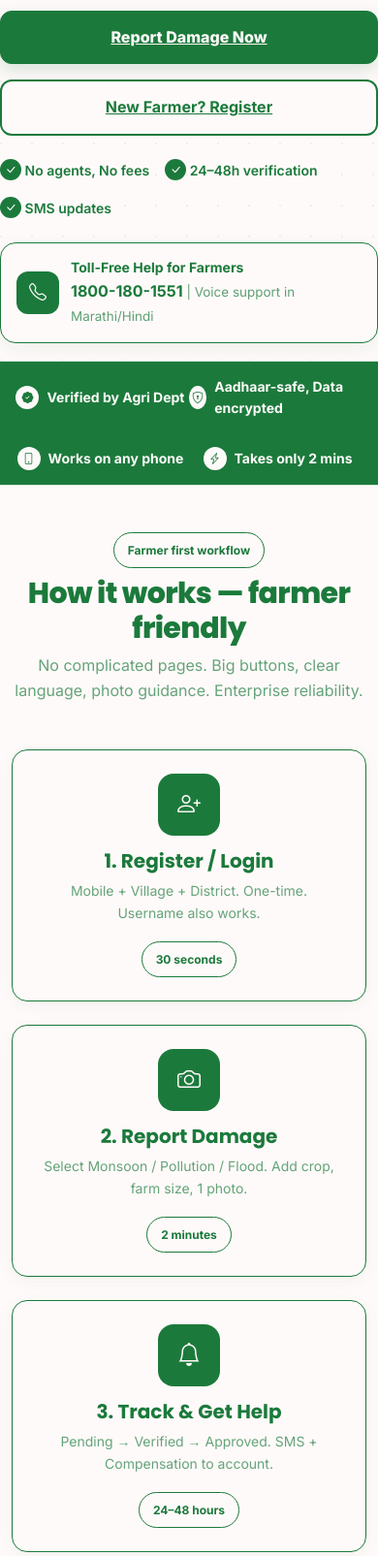
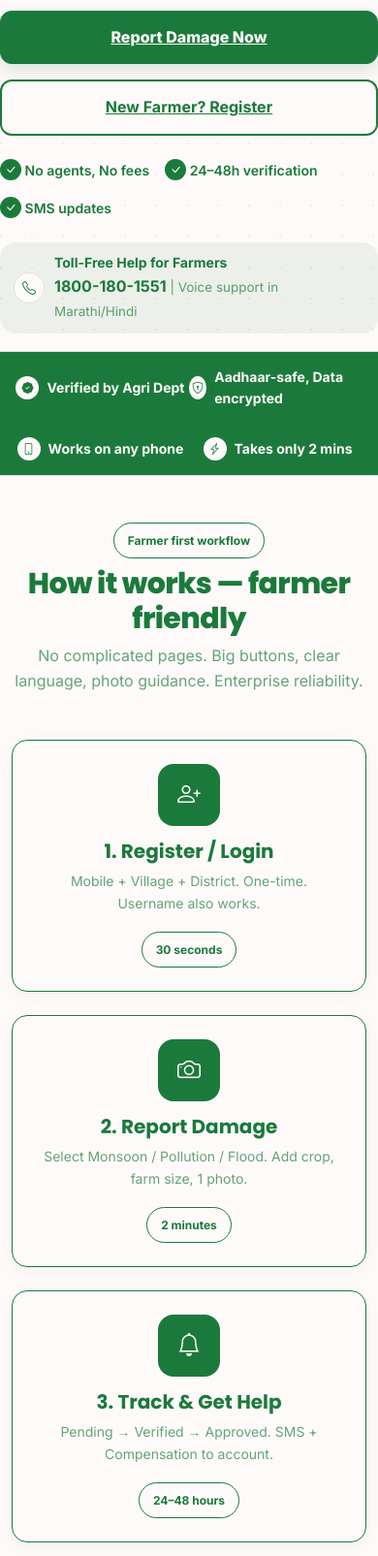
Before and after one commit to doxpro26-star/krushak, a Flask app: page / in a window 390 px wide. Shown: the part 632-2237 px from the top of the page at 97% size. Run offline with Flask 3, Linux system fonts and the light colour scheme; data comes from the database, SQL or seed files in the repository.

Commit message:
a11y: fix 4 heuristics - nav spacing 20px gap, Admin button parity, centered Recent Reports, subtle help card

```diff
--- a/static/css/style.css
+++ b/static/css/style.css
@@ -30,8 +30,11 @@ h4{ font-size:var(--fs-xl); }
 a{ color:var(--green); }
 .text-muted{ color:rgba(27,122,59,0.68)!important; }
 
-/* NAV — Snow White + Green */
+/* NAV — Snow White + Green — spacing fix: 20px gap for click targets */
 #mainNav{ background:var(--snow); border-bottom:1.5px solid var(--green-line); padding:12px 0; }
+#mainNav .navbar-nav{ gap:20px; }
+#mainNav .navbar-nav .nav-item{ display:flex; align-items:center; }
+@media(max-width:991px){ #mainNav .navbar-nav{ gap:8px; } }
 .brand-icon{ width:40px; height:40px; background:var(--green); color:var(--snow); border-radius:var(--r-md); display:inline-flex; align-items:center; justify-content:center; font-size:var(--fs-lg);}
 .brand-text{ font-family:'Poppins',sans-serif; font-weight:800; color:var(--green); font-size:1.2rem; letter-spacing:-.4px;}
 .brand-badge{ background:var(--snow); color:var(--green); border:1.5px solid var(--green); font-size:var(--fs-xs); padding:4px 8px; border-radius:var(--r-pill); font-weight:800;}
@@ -60,8 +63,8 @@ a{ color:var(--green); }
 .btn-white:hover{ background:var(--green); color:var(--snow);}
 .hero-checks{ display:flex; flex-wrap:wrap; gap:16px; font-weight:600; color:var(--green); font-size:var(--fs-sm);}
 .hero-checks i{ width:22px; height:22px; background:var(--green); color:var(--snow); border-radius:50%; display:inline-flex; align-items:center; justify-content:center; font-size:var(--fs-xs);}
-.help-two{ background:var(--snow); border:1.5px solid var(--green); border-radius:var(--r-lg); padding:14px 16px; display:flex; gap:12px; align-items:center; max-width:390px; box-shadow:0 6px 20px rgba(27,122,59,0.08);}
-.help-icon-two{ width:44px; height:44px; background:var(--green); color:var(--snow); border-radius:var(--r-md); display:flex; align-items:center; justify-content:center; flex-shrink:0; font-size:var(--fs-lg);}
+.help-two{ background:var(--green-light); border:none; border-radius:var(--r-lg); padding:10px 14px; display:flex; gap:10px; align-items:center; max-width:390px; box-shadow:none;}
+.help-icon-two{ width:32px; height:32px; background:var(--snow); color:var(--green); border:1px solid var(--green-line); border-radius:50%; display:flex; align-items:center; justify-content:center; flex-shrink:0; font-size:var(--fs-sm);}
 .hero-visual{ position:relative; }
 .hero-visual img{ width:100%; height:auto; max-height:460px; object-fit:contain; display:block; }
 
--- a/templates/base.html
+++ b/templates/base.html
@@ -44,7 +44,7 @@
         {% else %}
           <li class="nav-item"><a class="btn btn-outline-nav" href="{{ url_for('farmer_login') }}" data-i18n="nav_farmer_login">Farmer Login</a></li>
           <li class="nav-item ms-lg-1"><a class="btn btn-primary-nav" href="{{ url_for('farmer_register') }}" data-i18n="nav_farmer_register">Farmer Register</a></li>
-          <li class="nav-item"><a class="nav-link" href="{{ url_for('admin_login') }}" data-i18n="nav_admin_short">Admin</a></li>
+          <li class="nav-item"><a class="btn btn-outline-nav" href="{{ url_for('admin_login') }}" data-i18n="nav_admin_short">Admin</a></li>
         {% endif %}
         <li class="nav-item ms-lg-2">
           <div class="dropdown">
--- a/templates/index.html
+++ b/templates/index.html
@@ -84,10 +84,10 @@
 {% if recent %}
 <section class="py-4" style="background:var(--green-light); border-top:1.5px solid var(--green-line);">
   <div class="container">
-    <h5 class="fw-bold mb-3" data-i18n="recent_title">Recent Reports (anonymized)</h5>
-    <div class="row g-3">
+    <h5 class="fw-bold mb-3 text-center text-md-start" data-i18n="recent_title">Recent Reports (anonymized)</h5>
+    <div class="row g-3 justify-content-center">
       {% for r in recent %}
-      <div class="col-md-4"><div class="card-two recent-card" style="text-align:left;"><div class="d-flex justify-content-between"><span class="{% if r.status=='Pending' %}badge-status-pending{% else %}badge-status-success{% endif %}" style="padding:4px 10px; border-radius:999px; font-weight:700; font-size:var(--fs-xs);">{{ r.status }}</span><small style="opacity:.6;">{{ r.created_at.strftime('%d %b %Y') }}</small></div><h6 class="fw-bold mt-2 mb-1">{{ r.crop_type }} • {{ r.damage_type }}</h6><div class="small" style="opacity:.7;"><i class="bi bi-geo-alt me-1" aria-hidden="true"></i>{{ r.village }}, {{ r.district }} • {{ r.farm_size }} acre • {{ r.severity }}</div><p class="small mt-2 mb-0 clamp-3" title="{{ r.description }}">{{ r.description }}</p></div></div>
+      <div class="col-md-6 col-lg-4"><div class="card-two recent-card" style="text-align:left;"><div class="d-flex justify-content-between"><span class="{% if r.status=='Pending' %}badge-status-pending{% else %}badge-status-success{% endif %}" style="padding:4px 10px; border-radius:999px; font-weight:700; font-size:var(--fs-xs);">{{ r.status }}</span><small style="opacity:.6;">{{ r.created_at.strftime('%d %b %Y') }}</small></div><h6 class="fw-bold mt-2 mb-1">{{ r.crop_type }} • {{ r.damage_type }}</h6><div class="small" style="opacity:.7;"><i class="bi bi-geo-alt me-1" aria-hidden="true"></i>{{ r.village }}, {{ r.district }} • {{ r.farm_size }} acre • {{ r.severity }}</div><p class="small mt-2 mb-0 clamp-3" title="{{ r.description }}">{{ r.description }}</p></div></div>
       {% endfor %}
     </div>
   </div>
```
